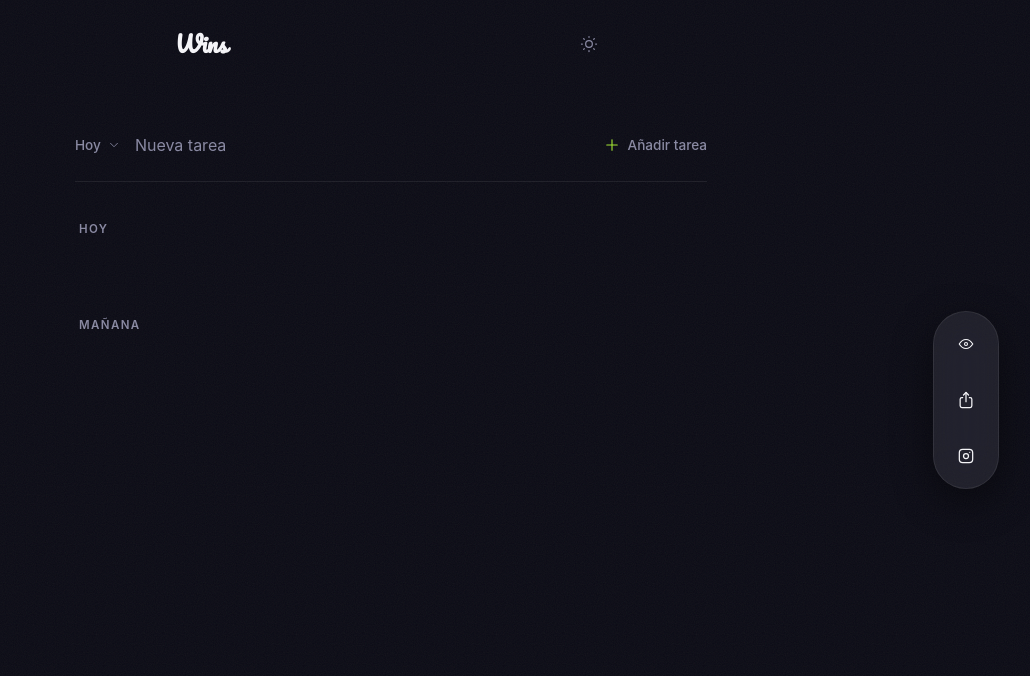
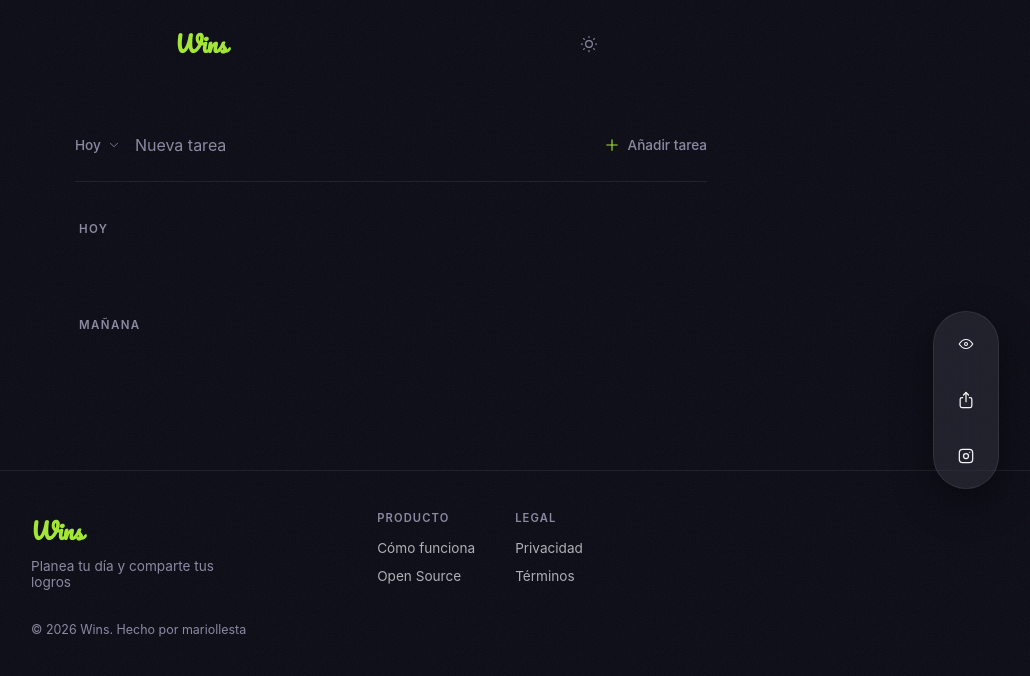
Before and after one commit to mariollesta/wins, a React (Vite) app: page / in a window 1280 px wide. Shown: the top 676 px of the page, without its empty margins (249-1279 px from the left). Built offline with nearby package versions, Linux system fonts and the light colour scheme.

Commit message:
feat: add footer component

```diff
--- a/src/App.jsx
+++ b/src/App.jsx
@@ -3,6 +3,7 @@ import Header from './components/Header'
 import TaskForm from './components/TaskForm'
 import TaskList from './components/TaskList'
 import ShareSection from './components/ShareSection'
+import Footer from './components/Footer'
 import useTasks from './hooks/useTasks'
 
 function App() {
@@ -32,6 +33,7 @@ function App() {
 
         <ShareSection tasks={tasks} />
       </div>
+      <Footer />
     </>
   )
 }
--- /dev/null
+++ b/src/components/Footer.jsx
@@ -0,0 +1,54 @@
+import styles from './Footer.module.css'
+
+const COLUMNS = [
+  {
+    title: 'Producto',
+    links: [
+      { label: 'Cómo funciona', href: '#' },
+      { label: 'Open Source', href: 'https://github.com/mariollesta/wins' },
+    ],
+  },
+  {
+    title: 'Legal',
+    links: [
+      { label: 'Privacidad', href: '#' },
+      { label: 'Términos', href: '#' },
+    ],
+  },
+]
+
+function Footer() {
+  return (
+    <footer className={styles.footer}>
+      <div className={styles.inner}>
+        <div className={styles.top}>
+          <div className={styles.brand}>
+          <span className={styles.logo}>Wins</span>
+            <p className={styles.slogan}>Planea tu día y comparte tus logros</p>
+          </div>
+
+          <nav className={styles.columns} aria-label="Enlaces del sitio">
+            {COLUMNS.map((col) => (
+              <div key={col.title} className={styles.column}>
+                <h4 className={styles.columnTitle}>{col.title}</h4>
+                <ul className={styles.list}>
+                  {col.links.map((link) => (
+                    <li key={link.label}>
+                      <a className={styles.link} href={link.href}>
+                        {link.label}
+                      </a>
+                    </li>
+                  ))}
+                </ul>
+              </div>
+            ))}
+          </nav>
+        </div>
+
+        <p className={styles.copyright}>© 2026 Wins. Hecho por mariollesta</p>
+      </div>
+    </footer>
+  )
+}
+
+export default Footer
--- /dev/null
+++ b/src/components/Footer.module.css
@@ -0,0 +1,116 @@
+.footer {
+  border-top: 1px solid var(--color-border);
+  padding: 2.5rem 1.5rem 1.75rem;
+}
+
+.inner {
+  max-width: 720px;
+  margin: 0 auto;
+}
+
+.top {
+  display: flex;
+  align-items: flex-start;
+  justify-content: space-between;
+  gap: 3rem;
+  margin-bottom: 2rem;
+}
+
+.brand {
+  display: flex;
+  flex-direction: column;
+  gap: 0.5rem;
+}
+
+.slogan {
+  margin: 0;
+  font-size: 0.85rem;
+  color: var(--color-text-muted);
+  max-width: 220px;
+}
+
+.logo {
+  font-family: var(--font-display);
+  font-size: 1.4rem;
+  font-weight: 700;
+  letter-spacing: -0.02em;
+  color: var(--color-primary);
+  flex-shrink: 0;
+}
+
+.columns {
+  display: grid;
+  grid-template-columns: repeat(3, minmax(0, 1fr));
+  gap: 2.5rem;
+}
+
+.column {
+  display: flex;
+  flex-direction: column;
+  gap: 0.7rem;
+}
+
+.columnTitle {
+  margin: 0;
+  font-family: var(--font-sans);
+  font-size: 0.7rem;
+  font-weight: 600;
+  letter-spacing: 0.1em;
+  text-transform: uppercase;
+  color: var(--color-text-muted);
+}
+
+.list {
+  list-style: none;
+  margin: 0;
+  padding: 0;
+  display: flex;
+  flex-direction: column;
+  gap: 0.5rem;
+}
+
+.link {
+  font-size: 0.85rem;
+  color: var(--color-text);
+  text-decoration: none;
+  opacity: 0.7;
+  transition: opacity 0.15s ease, color 0.15s ease;
+}
+
+.link:hover {
+  opacity: 1;
+  color: var(--color-primary);
+}
+
+.link:focus-visible {
+  outline: 2px solid var(--color-primary);
+  outline-offset: 2px;
+  border-radius: 2px;
+  opacity: 1;
+}
+
+.copyright {
+  margin: 0;
+  font-size: 0.78rem;
+  color: var(--color-text-muted);
+}
+
+@media (max-width: 768px) {
+  .top {
+    flex-direction: column;
+    align-items: flex-start;
+    gap: 2rem;
+  }
+
+  .columns {
+    width: 100%;
+    gap: 1.5rem;
+  }
+}
+
+@media (max-width: 480px) {
+  .columns {
+    grid-template-columns: 1fr;
+    gap: 1.75rem;
+  }
+}
--- a/src/components/Header.module.css
+++ b/src/components/Header.module.css
@@ -12,7 +12,7 @@
   font-size: 1.4rem;
   font-weight: 700;
   letter-spacing: -0.02em;
-  color: var(--color-text);
+  color: var(--color-primary);
 }
 
 .themeToggle {
--- a/src/index.css
+++ b/src/index.css
@@ -39,9 +39,9 @@
   --color-surface: rgba(0, 0, 0, 0.03);
   --color-surface-strong: rgba(0, 0, 0, 0.05);
   --color-surface-hover: rgba(0, 0, 0, 0.045);
-  --color-primary: #65a30d;
-  --color-primary-hover: #4d7c0f;
-  --color-accent: #16a34a;
+  --color-primary: #a3e635;
+  --color-primary-hover: #84cc16;
+  --color-accent: #22c55e;
   --color-text: #18181b;
   --color-text-muted: #6b6b7d;
   --color-border: rgba(0, 0, 0, 0.08);
```
